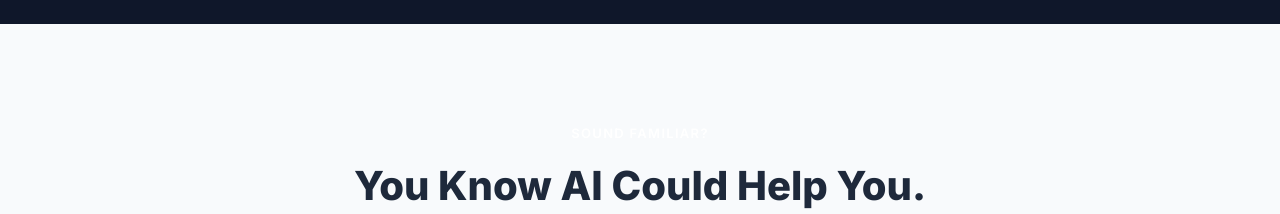
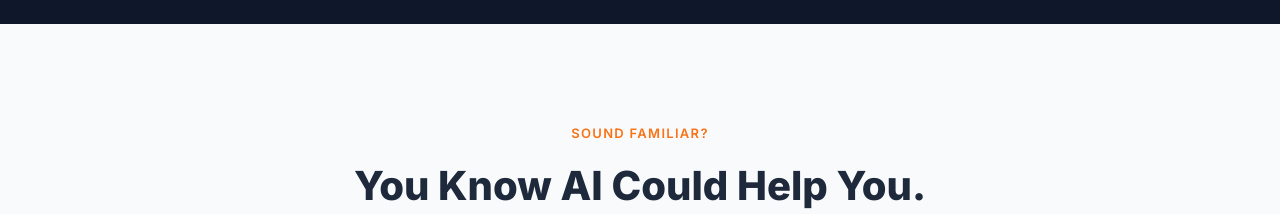
Before and after one commit to samkershner1234-aisk/ai-with-sam, a React (Vite) app: page / in a window 1280 px wide. Shown: the part 840-1054 px from the top of the page. Built offline with nearby package versions, Linux system fonts and the light colour scheme.

Commit message:
Fix color value artifact in PainSection.jsx
Corrected color code from '#Fh97316' to '#F97316' in the paragraph style.

```diff
--- a/src/components/landing/PainSection.jsx
+++ b/src/components/landing/PainSection.jsx
@@ -8,7 +8,7 @@ export default function PainSection() {
   return (
     <section style={{background:" #F8FAFC",padding:"100px 24px"}}>
     <div style={{maxWidth:"1100px",margin:"0 auto"}}>
-    <p style={{fontSize:"13px",fontWeight:600,letterSpacing:"0.1em",color:" #Fh97316",textTransform:"uppercase",textAlign:"center",marginBottom:"16px"}}>Sound Familiar?</p>
+    <p style={{fontSize:"13px",fontWeight:600,letterSpacing:"0.1em",color:" #F97316",textTransform:"uppercase",textAlign:"center",marginBottom:"16px"}}>Sound Familiar?</p>
     <h2 style={{fontSize:"clamp(28px,4vw,40px)",fontWeight:800,color:" #1E293B",textAlign:"center",lineHeight:1.3,marginBottom:"16px"}}>You Know AI Could Help You.<br/>But Nothing Actually Works.</h2>
     <p style={{color:" #64748B",fontSize:"17px",textAlign:"center",maxWidth:"600px",margin:"0 auto 56px"}}>It's not your fault. Here's what most working professionals are dealing with:</p>
     <div style={{display:"grid",gridTemplateColumns:"repeat(3,1fr)",gap:"24px",marginBottom:"56px"}} className="pg">
```
